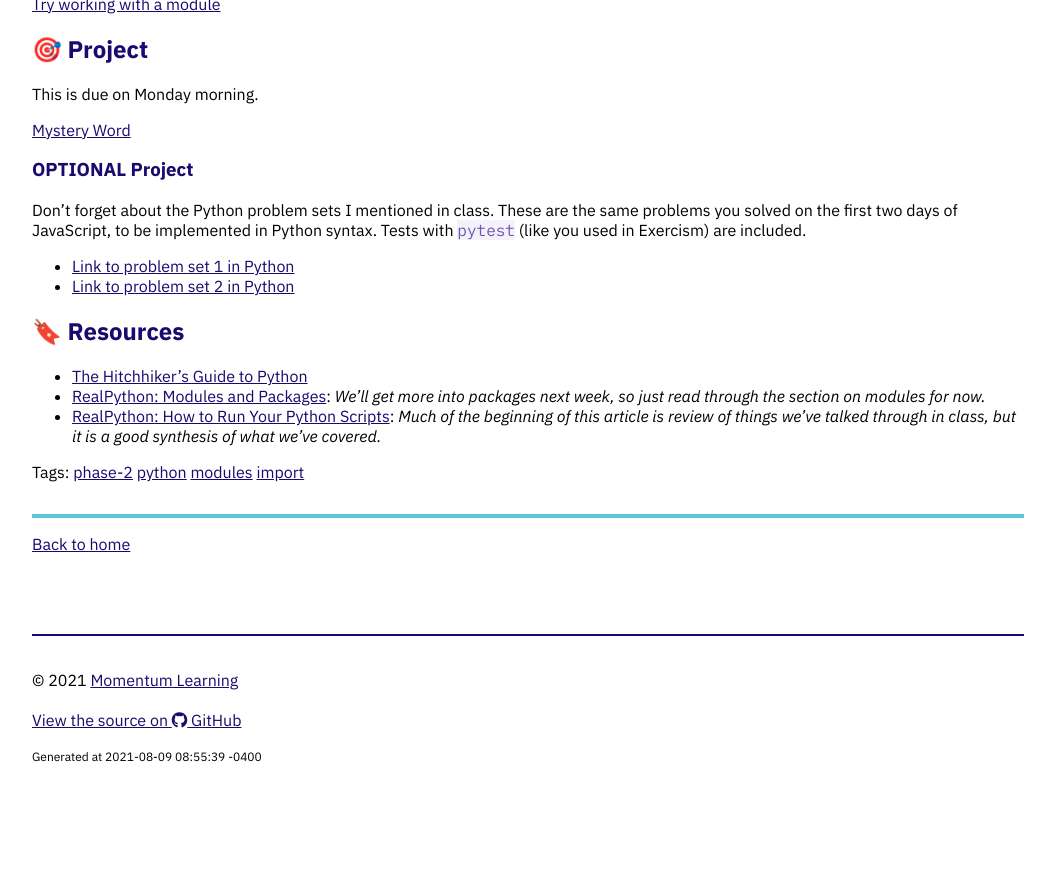
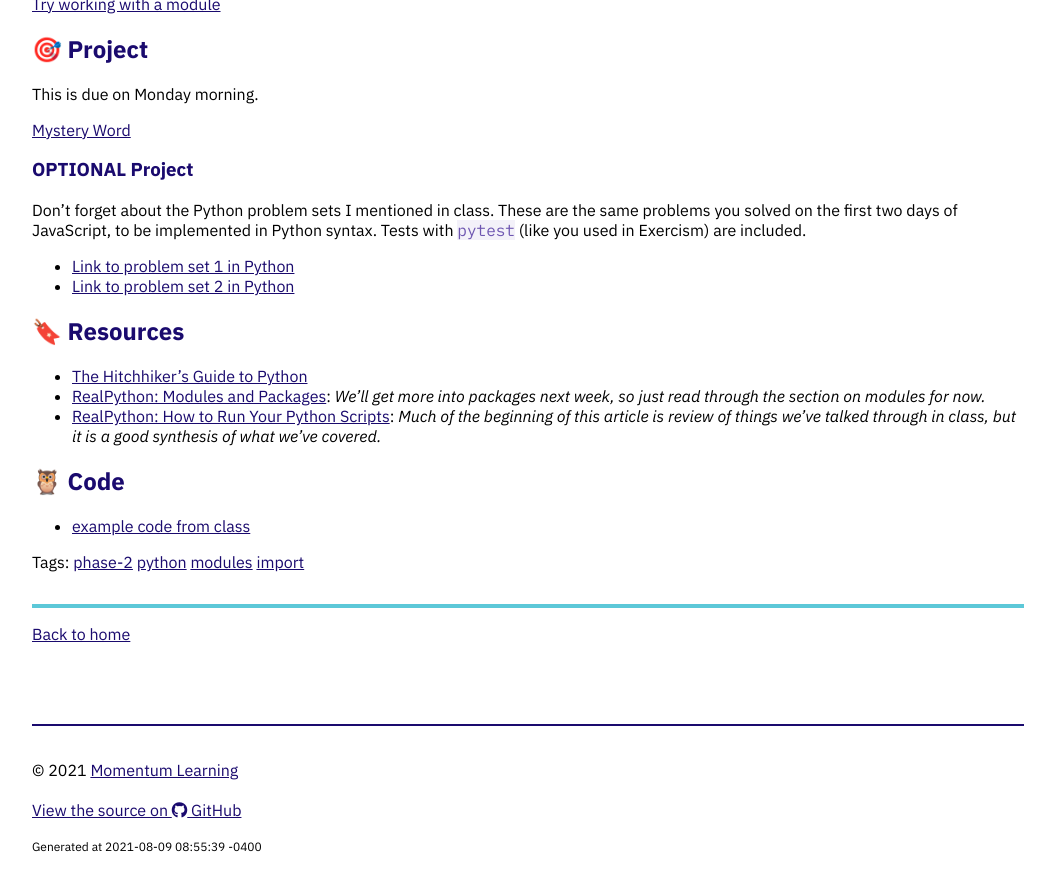
Before and after one commit to Momentum-Team-9/momentum-team-9.github.io, a Jekyll site: the page built from _posts/2021-08-05-py-modules.md, in a window 1280 px wide and 900 px high, scrolled down 1206 px. Shown: the top 891 px of the window, without its empty margins (112-1167 px from the left). Built offline with Jekyll 4.4.1, drawn with Linux system fonts in a browser that asks for light colours; nearby versions of some CDN libraries; before the commit the page ends 2016 px from its top, so only the background shows below that.

Commit message:
Add link to code example

```diff
--- a/_posts/2021-08-05-py-modules.md
+++ b/_posts/2021-08-05-py-modules.md
@@ -64,3 +64,8 @@ Don't forget about the Python problem sets I mentioned in class. These are the s
 - [The Hitchhiker's Guide to Python](https://docs.python-guide.org/)
 - [RealPython: Modules and Packages](https://realpython.com/python-modules-packages/): _We'll get more into packages next week, so just read through the section on modules for now._
 - [RealPython: How to Run Your Python Scripts](https://realpython.com/run-python-scripts/): _Much of the beginning of this article is review of things we've talked through in class, but it is a good synthesis of what we've covered._
+
+
+## 🦉 Code
+
+- [example code from class](https://github.com/Momentum-Team-9/examples/tree/main/py-word-frequency)
```
